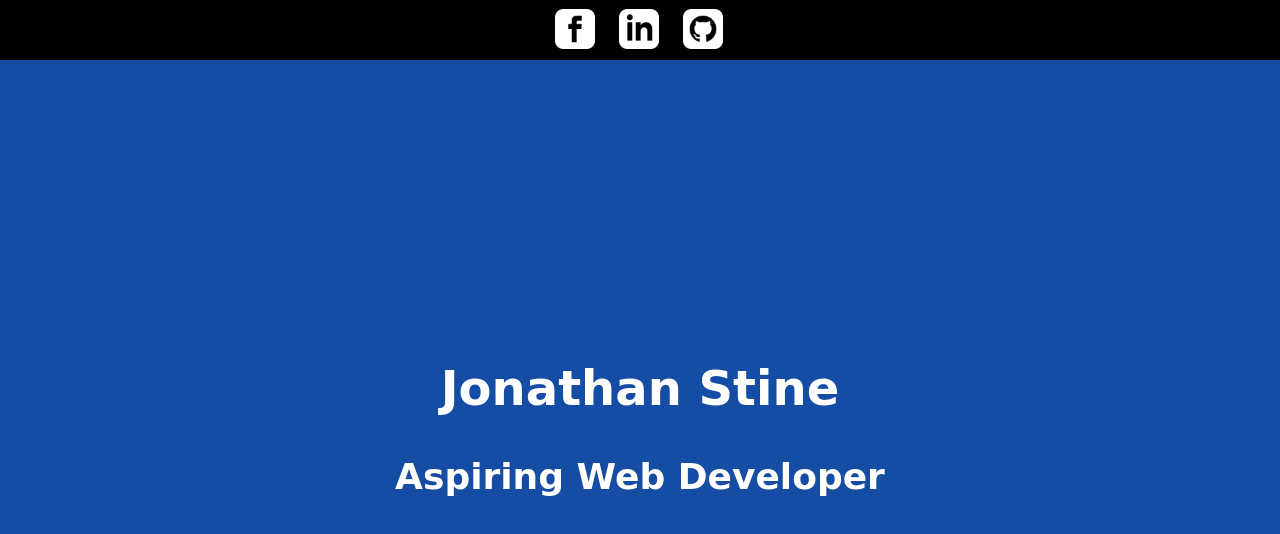
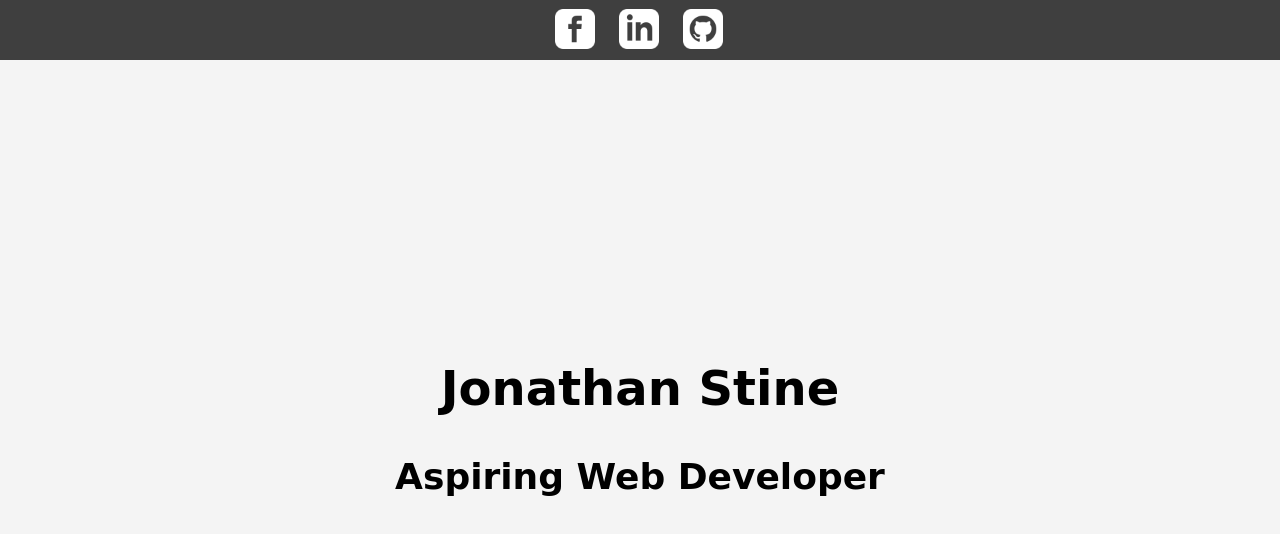
Before and after one commit to jstine-tech/personal-website, a plain HTML site: page index.html in a window 1280 px wide. Drawn offline with Linux system fonts and the light colour scheme.

Commit message:
Revert color scheme

```diff
--- a/main.css
+++ b/main.css
@@ -7,7 +7,7 @@ body {
     width: 100%;
     height: 60px;
     /*background-color: #F4F4F4;*/
-    background-color: black;
+    background-color: #3F3F3F;
     z-index: 2;
 }
 
@@ -15,7 +15,7 @@ body {
     height: 100vh;
     position: absolute;
     width: 100%;
-    background-color: #154DA4;
+    background-color: #F4F4F4;
 
 }
 
@@ -25,7 +25,6 @@ body {
     font-weight: bold;
     margin-top: 45vh;
     font-family: cursive;
-    color: white;
 }
 
 #main h2 {
@@ -34,7 +33,6 @@ body {
     font-weight: bold;
     margin-top: 4vh;
     font-family: cursive;
-    color: white;
 }
 
 .wrapper {
```
